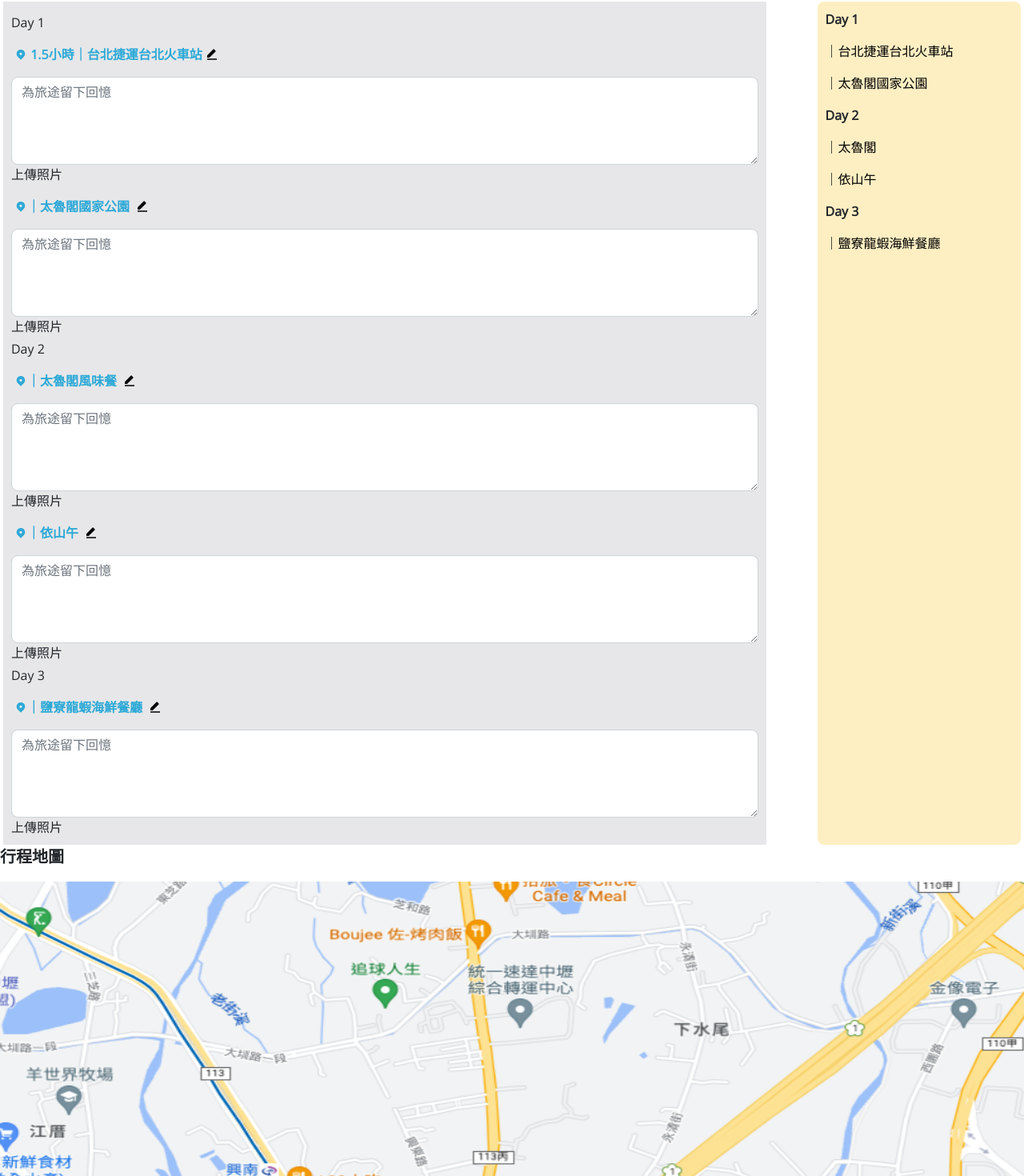
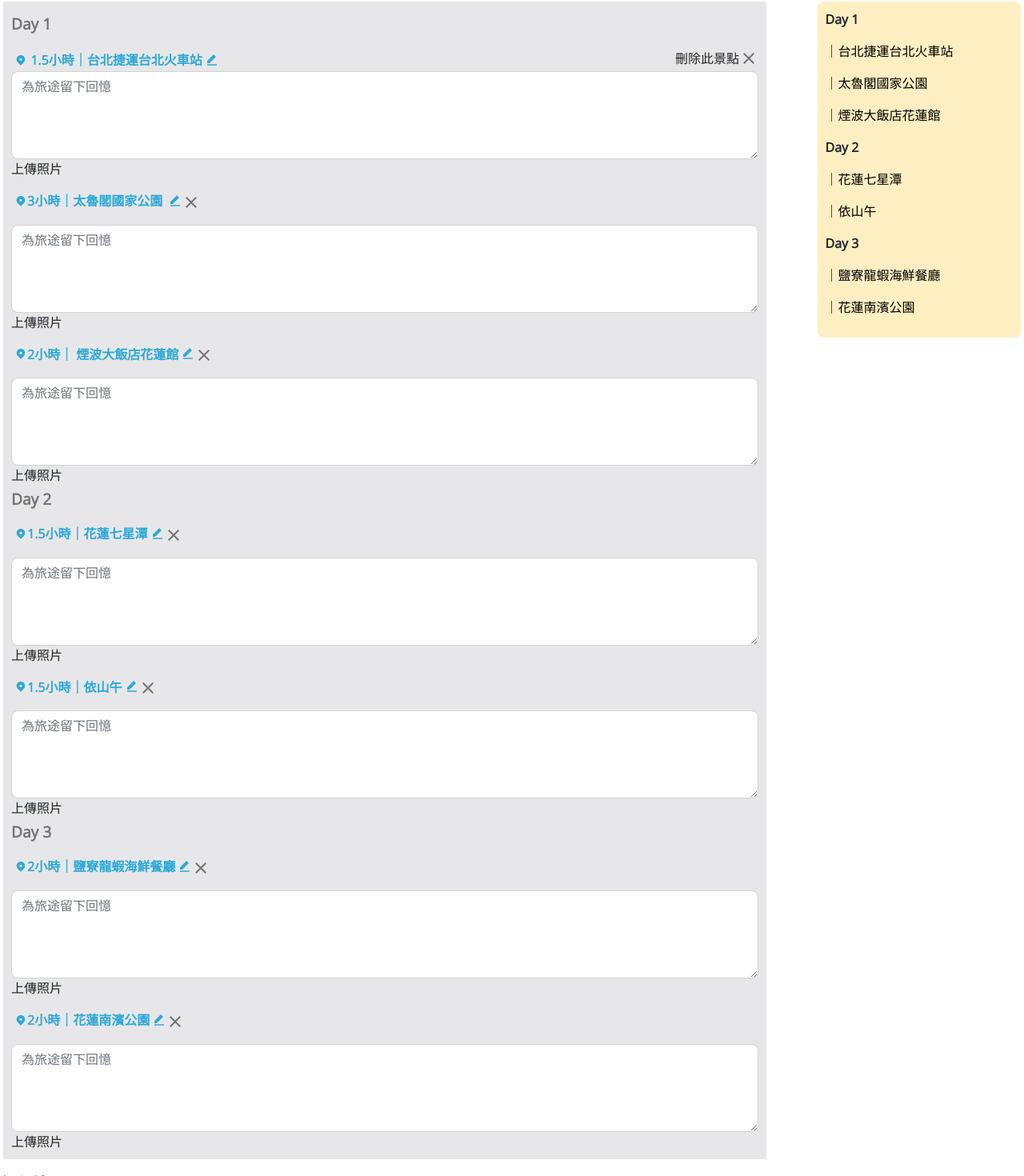
Before and after one commit to elhuai/urbaneleganceboutique, a React (Create React App) app: page /postTripEdit in a window 1280 px wide. Shown: the part 659-2129 px from the top of the page at 80% size. Built offline with nearby package versions, Linux system fonts and the light colour scheme.

Commit message:
luis test pushing

```diff
--- a/src/pages/PostManagement/PostTrip.js
+++ b/src/pages/PostManagement/PostTrip.js
@@ -53,10 +53,10 @@ function PostTrip() {
           <hr></hr>
           <div className="d-flex justify-content-between align-items-start">
             <ul className="article_section">
-              <div className="my-2">第一天</div>
+              <div className="my-2">Day 1 </div>
               <li className="trip_record_section" id="locate1">
-                <div className="post_location_mark" >
-                  <p >
+                <div className="post_location_mark">
+                  <p>
                     <MdLocationOn className="mb-1 me-1"></MdLocationOn>10分 |
                     台北捷運台北車站
                   </p>
@@ -97,7 +97,7 @@ function PostTrip() {
                 <PostSwiper></PostSwiper>
                 <hr></hr>
               </li>
-              <div className="my-2">第二天</div>
+              <div className="my-2">Day 2</div>
               <li className="trip_record_section" id="locate4">
                 <div className="post_location_mark">
                   <p>
@@ -105,10 +105,7 @@ function PostTrip() {
                     1.5小時 | 花蓮七星潭
                   </p>
                 </div>
-                <p>
-                花蓮七星潭風景也太美了
-                美到我不知道該說什麼
-                </p>
+                <p>花蓮七星潭風景也太美了 美到我不知道該說什麼</p>
                 <PostSwiper></PostSwiper>
                 <hr></hr>
               </li>
@@ -128,7 +125,7 @@ function PostTrip() {
                 <PostSwiper></PostSwiper>
                 <hr></hr>
               </li>
-              <div className="my-2">第三天</div>
+              <div className="my-2">Day 3</div>
               <li className="trip_record_section" id="locate6">
                 <div className="post_location_mark">
                   <p>
@@ -151,7 +148,8 @@ function PostTrip() {
                   </p>
                 </div>
                 <p>
-                  顆顆顆 南濱公園這次去沒什麼人 海景很漂亮但是風很大 這是最後的行程 再來就要回台北囉～
+                  顆顆顆 南濱公園這次去沒什麼人 海景很漂亮但是風很大
+                  這是最後的行程 再來就要回台北囉～
                 </p>
                 <PostSwiper></PostSwiper>
                 <hr></hr>
--- a/src/pages/PostManagement/PostTrip.scss
+++ b/src/pages/PostManagement/PostTrip.scss
@@ -238,6 +238,7 @@ body {
 
 }
 
-// .trip_record_section:target{
-//   padding-top: 120px !important;
-// }
+.trip_record_section:target{
+  padding-top: 100px ;
+  margin-top: -100px ;
+}
--- a/src/pages/PostManagement/PostTripEdit.js
+++ b/src/pages/PostManagement/PostTripEdit.js
@@ -11,6 +11,7 @@ import { MdTitle } from 'react-icons/md';
 // import PostSwiper from '../../components/WYSIWYG/Swiper';
 import { MdPhotoSizeSelectActual } from 'react-icons/md';
 import { RiEditFill } from 'react-icons/ri';
+import { MdOutlineClose } from 'react-icons/md';
 // import { Swiper, SwiperSlide } from 'swiper/react';
 // import '../node_modules/reatct-draft-wysiwyg/dist/react-draft-wysiwyg.css';
 
@@ -38,36 +39,6 @@ function PostTripEdit() {
       setSelectedFile(null);
     }
   };
-
-  //上傳多張照片 並預覽 並可檢視 並swiper
-  // const [selectedFile1, setSelectedFile1] = useState(null);
-  // const [preview1, setPreview1] = useState([]);
-  // useEffect(() => {
-  //   if (!selectedFile1) {
-  //     setPreview1('');
-  //     return;
-  //   }
-
-  //   const objectUrl1 = URL.createObjectURL(selectedFile1);
-  //   // console.log(objectUrl1);
-  //   setPreview1(objectUrl1);
-
-  //   return () => URL.revokeObjectURL(objectUrl1);
-  // }, [selectedFile1]);
-
-  // const changeHandler1 = (e) => {
-  //   const file = e.target.files[0];
-
-  //   if (file) {
-  //     setSelectedFile1([...file, URL.createObjectURL(e.target.files[0])]);
-  //   } else {
-  //     setSelectedFile1(null);
-  //   }
-  // };
-
-  // let data = [{ id: 1, description: '<p>1234</p>' }];
-  // data = JSON.parse(JSON.stringify(data));
-  // console.log(data);
 
   return (
     <>
@@ -123,18 +94,21 @@ function PostTripEdit() {
         </form>
 
         <hr></hr>
-        <div className="d-flex justify-content-between row mx-1">
-          <form className="article_edit col-9">
+        <form className="d-flex justify-content-between align-items-start row mx-1">
+          <ul className="article_edit col-9">
             <div className="date_count mt-1">
               <p>Day 1</p>
-              <div className="trip_location mt-3">
-                <p className="trip_location_title">
+            </div>
+            <li className="trip_location mt-3" id="locate1">
+              <div className="d-flex justify-content-between align-items-center">
+                <div className="trip_location_title">
                   <TiLocation className="mb-1 ms-1" />{' '}
                   1.5小時｜台北捷運台北火車站
-                  <Link to="/">
                   <RiEditFill className="ms-1 mb-1 "></RiEditFill>
-                  </Link>
-                </p>
+                </div>
+                <div>刪除此景點<MdOutlineClose className="close_icon mb-1"></MdOutlineClose></div>
+
+              </div>
               <textarea
                 type="textarea"
                 className="form-control"
@@ -163,14 +137,13 @@ function PostTripEdit() {
                   <img src={preview1 ? preview1 : dogIcon} alt=""></img>
                   </swiper> */}
               </label>
-              </div>
-              <div className="trip_location mt-3">
+            </li>
+            <li className="trip_location mt-3" id="locate2">
               <p className="trip_location_title">
                 <TiLocation className="mb-1 ms-1" />
-                  ｜太魯閣國家公園{' '}
-                  <Link to="/">
-                    <RiEditFill className="ms-1 mb-1"></RiEditFill>
-                  </Link>
+                3小時｜太魯閣國家公園{' '}
+                <RiEditFill className="ms-1 mb-1 "></RiEditFill>
+                <MdOutlineClose className="close_icon"></MdOutlineClose>
               </p>
               <textarea
                 type="textarea"
@@ -183,17 +156,14 @@ function PostTripEdit() {
                 上傳照片
                 <input type="file" accept="images/*" hidden></input>
               </label>
-              </div>
-            </div>
-            <div className="date_count mt-1">
-              <p>Day 2</p>
-              <div className="trip_location mt-3">
+            </li>
+
+            <li className="trip_location mt-3" id="locate3">
               <p className="trip_location_title">
                 <TiLocation className="mb-1 ms-1" />
-                  ｜太魯閣風味餐{' '}
-                  <Link to="/">
-                    <RiEditFill className="ms-1 mb-1"></RiEditFill>
-                  </Link>
+                2小時｜ 煙波大飯店花蓮館
+                <RiEditFill className="ms-1 mb-1 "></RiEditFill>
+                <MdOutlineClose className="close_icon"></MdOutlineClose>
               </p>
               <textarea
                 type="textarea"
@@ -206,14 +176,16 @@ function PostTripEdit() {
                 上傳照片
                 <input type="file" accept="images/*" hidden></input>
               </label>
+            </li>
+            <div className="date_count mt-1">
+              <p>Day 2</p>
             </div>
-              <div className="trip_location mt-3">
+            <li className="trip_location mt-3" id="locate4">
               <p className="trip_location_title">
                 <TiLocation className="mb-1 ms-1" />
-                  ｜依山午{' '}
-                  <Link to="/">
-                    <RiEditFill className="ms-1 mb-1"></RiEditFill>
-                  </Link>
+                1.5小時｜花蓮七星潭
+                <RiEditFill className="ms-1 mb-1 "></RiEditFill>
+                <MdOutlineClose className="close_icon"></MdOutlineClose>
               </p>
               <textarea
                 type="textarea"
@@ -226,17 +198,14 @@ function PostTripEdit() {
                 上傳照片
                 <input type="file" accept="images/*" hidden></input>
               </label>
-              </div>
-            </div>
-            <div className="date_count mt-1">
-              <p>Day 3</p>
-              <div className="trip_location mt-3">
+            </li>
+
+            <li className="trip_location mt-3" id="locate5">
               <p className="trip_location_title">
                 <TiLocation className="mb-1 ms-1" />
-                  ｜鹽寮龍蝦海鮮餐廳{' '}
-                  <Link to="/">
-                    <RiEditFill className="ms-1 mb-1"></RiEditFill>
-                  </Link>
+                1.5小時｜依山午
+                <RiEditFill className="ms-1 mb-1 "></RiEditFill>
+                <MdOutlineClose className="close_icon"></MdOutlineClose>
               </p>
               <textarea
                 type="textarea"
@@ -249,34 +218,83 @@ function PostTripEdit() {
                 上傳照片
                 <input type="file" accept="images/*" hidden></input>
               </label>
+            </li>
+            <div className="date_count mt-1">
+              <p>Day 3</p>{' '}
+            </div>
+
+            <li className="trip_location mt-3" id="locate6">
+              <p className="trip_location_title">
+                <TiLocation className="mb-1 ms-1" />
+                2小時｜鹽寮龍蝦海鮮餐廳
+                <RiEditFill className="ms-1 mb-1 "></RiEditFill>
+                <MdOutlineClose className="close_icon"></MdOutlineClose>
+              </p>
+              <textarea
+                type="textarea"
+                className="form-control"
+                rows="4"
+                maxlength="100"
+                placeholder="為旅途留下回憶"
+              ></textarea>
+              <label>
+                上傳照片
+                <input type="file" accept="images/*" hidden></input>
+              </label>
+            </li>
+            <li className="trip_location mt-3" id="locate7">
+              <p className="trip_location_title">
+                <TiLocation className="mb-1 ms-1" />
+                2小時｜花蓮南濱公園
+                <RiEditFill className="ms-1 mb-1 "></RiEditFill>
+                <MdOutlineClose className="close_icon"></MdOutlineClose>
+              </p>
+              <textarea
+                type="textarea"
+                className="form-control"
+                rows="4"
+                maxlength="100"
+                placeholder="為旅途留下回憶"
+              ></textarea>
+              <label>
+                上傳照片
+                <input type="file" accept="images/*" hidden></input>
+              </label>
+            </li>
+          </ul>
+          <div className="trip_outline">
+            <div>
+              <p className="post_date_count">Day 1</p>
+              <a href="#locate1">
+                <p>｜台北捷運台北火車站</p>
+              </a>
+              <a href="#locate2">
+                <p>｜太魯閣國家公園</p>
+              </a>
+              <a href="#locate3">
+                <p>｜煙波大飯店花蓮館</p>
+              </a>
+            </div>
+            <div>
+              <p className="post_date_count">Day 2</p>
+              <a href="#locate4">
+                <p>｜花蓮七星潭</p>
+              </a>
+              <a href="#locate5">
+                <p>｜依山午</p>
+              </a>
+            </div>
+            <div>
+              <p className="post_date_count">Day 3</p>
+              <a href="#locate6">
+                <p>｜鹽寮龍蝦海鮮餐廳</p>
+              </a>
+              <a href="#locate7">
+                <p>｜花蓮南濱公園</p>
+              </a>
             </div>
           </div>
         </form>
-          <div className="trip_outline col-3">
-            <div>
-              <p className="post_date_count">Day 1</p>
-              <Link to="/">
-                <p>｜台北捷運台北火車站</p>
-              </Link>
-              <Link to="/">
-                <p>｜太魯閣國家公園</p>
-              </Link>
-            </div>
-            <div>
-              <p className="post_date_count">Day 2</p>
-              <Link to="/">
-                <p>｜太魯閣</p>
-                <p>｜依山午</p>
-              </Link>
-            </div>
-            <div>
-              <p className="post_date_count">Day 3</p>
-              <Link to="/">
-                <p>｜鹽寮龍蝦海鮮餐廳</p>
-              </Link>
-            </div>
-          </div>
-        </div>
         <div className="post_map">
           <p>行程地圖</p>
           <div className="map_photo">
--- a/src/pages/PostManagement/PostTripEdit.scss
+++ b/src/pages/PostManagement/PostTripEdit.scss
@@ -69,6 +69,8 @@ body {
       background-color: $button-color-hover;
       width: 20%;
       font-size: 16px;
+      position: sticky;
+      top: 100px;
       .post_date_count{
         font-weight: 800;
       }
@@ -115,13 +117,29 @@ body {
 .article_edit{
   padding: 10px;
   .date_count {
+    font-size: 1.2rem;
+    font-weight: 600;
+    color: $line-color--dark;
+  }
+  .trip_location{
+    margin-top: 5px;
+    list-style-type: none;;
     .trip_location_title{
-      color: $link-color;
-      font-size: 1rem;
-      font-weight: 600;
-    }
-  }
+    color: $link-color;
+    font-size: 1rem;
+    font-weight: 600;
+  }}
+}
+.close_icon{
+  font-size: 1.5rem;
+  position: relative;
+  right: 0;
+  color: $line-color--dark;
+  // margin-bottom: 4px;
 }
 
-
+.trip_location:target{
+  padding-top: 100px !important ;
+  margin-top: -100px !important;
 }
+}
--- a/src/pages/PostManagement/PostWYSIWYGEdit.js
+++ b/src/pages/PostManagement/PostWYSIWYGEdit.js
@@ -62,7 +62,7 @@ function PostWYSIWYGEdit() {
             </div>
           </div>
           <div className="post_cover_photo d-flex flex-column justify-content-end align-items-end">
-            <img src={(preview)?(preview):(CoverBackground)} alt=""></img>
+            <img src={preview ? preview : CoverBackground} alt=""></img>
             <label className="cover_photo_upload d-flex flex-column justify-content-center align-items-center">
               <MdPhotoSizeSelectActual className="cover_photo_upload_icon"></MdPhotoSizeSelectActual>
               <div>封面照片上傳</div>
@@ -99,11 +99,15 @@ function PostWYSIWYGEdit() {
           </div>
 
           <hr></hr>
-          <div className="my-2">
+          <form className="my-2">
             <p>貼文編輯器</p>
             <PostEditor></PostEditor>
-            {/* <FileUpload></FileUpload> */}
-          </div>
+            <p>照片上傳</p>
+            <label className="post_photo_upload">
+              <input type="file" accept="image/*" multiple hidden />
+            </label>
+            <img alt=""></img>
+          </form>
           <div className="post_map">
             <p>行程地圖</p>
             <div className="map_photo">
```
Lines whose indentation alone changed are shown as unchanged.
